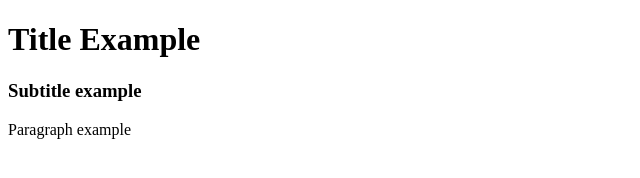
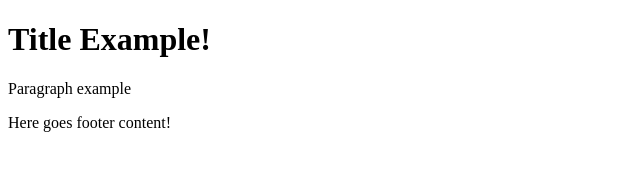
Before and after one commit to mjanjic75/SI202101, a plain HTML site: page index.html in a window 1280 px wide. Shown: the whole page, without its empty margins (0-640 px from the left). Drawn offline with Linux system fonts and the light colour scheme.

Commit message:
Some minor changes to the content!

```diff
--- a/index.html
+++ b/index.html
@@ -7,11 +7,13 @@
     <title>Bootstrap example</title>
 </head>
 <body>
-    <h1>Title Example</h1>
-
-    <h3>Subtitle example</h3>
+    <h1>Title Example!</h1>
 
     <p>Paragraph example</p>
 
+    <footer>
+        Here goes footer content!
+    </footer>
+
 </body>
 </html>
```
